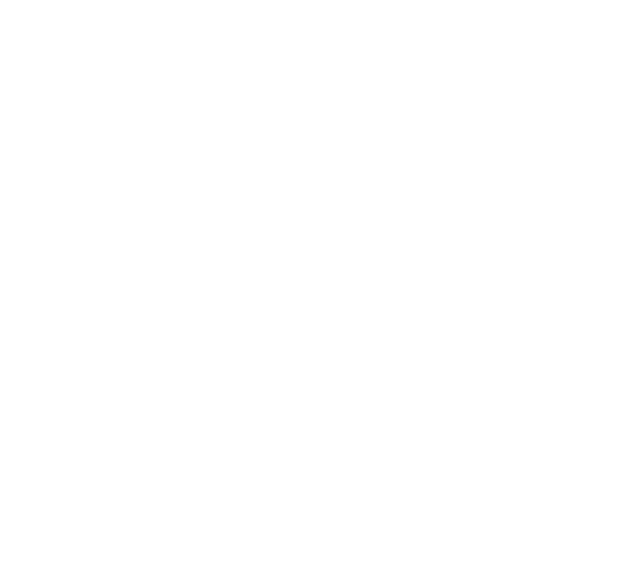
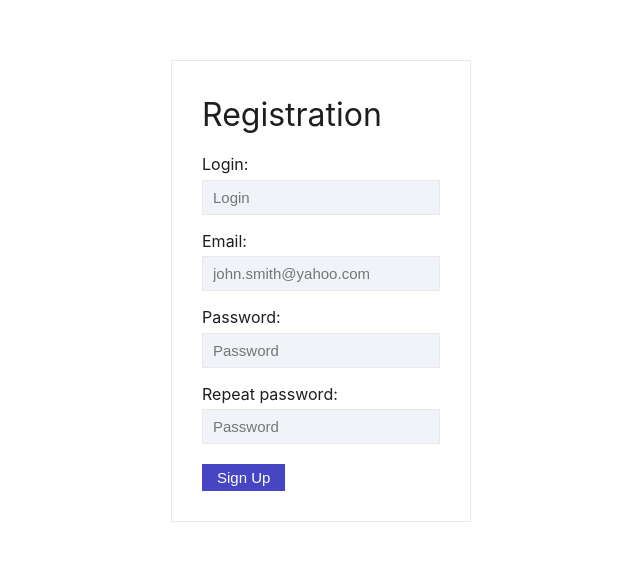
Before and after one commit to gerwld/coinchecker, a React (Create React App) app: page /register in a window 1280 px wide. Before the commit this address had no page. Shown: the part 109-670 px from the top of the page, without its empty margins (319-959 px from the left). Built offline with nearby package versions, Linux system fonts and the light colour scheme.

Commit message:
Add registration screen

```diff
--- a/src/App.js
+++ b/src/App.js
@@ -6,6 +6,7 @@
 import store from './redux/redux-store';
 import DashContainer from './components/Dashboard/DashContainer';
 import LoginContainer from './components/Login/LoginContainer';
+import RegContainer from './components/Login/Registration/RegContainer';
 
 function App() {
   return (
@@ -14,6 +15,7 @@
       <Route path="/" element={<MainContainer />} />
       <Route path="dashboard/*" element={<DashContainer />} />
       <Route path="login/*" element={<LoginContainer />} />
+      <Route path="register/*" element={<RegContainer />} />
       </Routes>
     </div>
   );
--- a/src/components/Login/Login.jsx
+++ b/src/components/Login/Login.jsx
@@ -1,18 +1,24 @@
 import React from 'react';
 import { Field, reduxForm } from 'redux-form';
 import s from './Login.module.css';
+import { NavLink } from 'react-router-dom';
 
 const Login = (props) => {
     return (
         <div className={s.login_content}>
             <div className={s.login_block}>
                 <LoginFormRedux handleSubmit={props.loginAction} />
+
+                <div className={s.more_links}>
+                    <NavLink to='/register'>Sign Up</NavLink>
+                    <NavLink to='forgot'>Forgot password?</NavLink>
+                </div>
             </div>
         </div>
     )
 }
 
-const LoginForm = ({handleSubmit}) => {
+const LoginForm = ({ handleSubmit }) => {
     return (
         <form onSubmit={handleSubmit}>
             <div className={s.login_field}>
--- a/src/components/Login/Login.module.css
+++ b/src/components/Login/Login.module.css
@@ -10,10 +10,17 @@
 
 .login_block {
     width: 300px;
+    padding: 30px 30px 10px;
+    border: var(--border-lightgray);
+}
+
+.register_block {
+    width: 300px;
     padding: 30px;
     border: var(--border-lightgray);
 }
 
+.register_block input,
 .login_block input {
     display: block;
     width: 100%;
@@ -37,3 +44,15 @@
     background-color: #4646c5;
     border: none;
 }
+
+.more_links a {
+    text-decoration: none;
+    margin-right: 20px;
+    color: rgb(27, 27, 187);
+}
+
+.more_links {
+    padding: 10px 0;
+    margin: 5px 0;
+    text-align: center;
+}
--- /dev/null
+++ b/src/components/Login/Registration/RegContainer.jsx
@@ -0,0 +1,17 @@
+import React from 'react';
+import Register from './Registration';
+
+
+class RegContainer extends React.Component {
+    regSubmit(e) {
+        e.preventDefault();
+        alert('registration');
+    }
+    render() {
+        return (
+            <Register regSubmit={this.regSubmit} />
+        )
+    }
+}
+
+export default RegContainer;
--- /dev/null
+++ b/src/components/Login/Registration/Registration.jsx
@@ -0,0 +1,66 @@
+import React from 'react';
+import { Field, reduxForm } from 'redux-form';
+import s from '../Login.module.css';
+
+const Register = (props) => {
+    return (
+        <div className={s.login_content}>
+            <div className={s.register_block}>
+                <h1>Registration</h1>
+                <RegisterFormRedux handleSubmit={props.regSubmit} />
+            </div>
+        </div>
+    )
+}
+
+const RegisterForm = ({handleSubmit}) => {
+    return (
+        <form onSubmit={handleSubmit}>
+             <div className={s.login_field}>
+                <label>Login:</label>
+                    <Field
+                        name="log_login"
+                        component="input"
+                        type="text"
+                        autoComplete="username"
+                        placeholder="Login"
+                    />
+            </div>
+            <div className={s.login_field}>
+                <label>Email:</label>
+                    <Field
+                        name="log_email"
+                        component="input"
+                        type="email"
+                        autoComplete="email"
+                        placeholder="john.smith@yahoo.com"
+                    />
+            </div>
+            <div className={s.login_field}>
+                <label>Password:</label>
+                    <Field
+                        name="log_password"
+                        component="input"
+                        type="password"
+                        autoComplete="new-password"
+                        placeholder="Password"
+                    />
+            </div>
+            <div className={s.login_field}>
+                <label>Repeat password:</label>
+                    <Field
+                        name="log_password2"
+                        component="input"
+                        type="password"
+                        autoComplete="new-password"
+                        placeholder="Password"
+                    />
+            </div>
+            <button type="submit" className={s.btn_login}>Sign Up</button>
+        </form>
+    )
+}
+
+const RegisterFormRedux = reduxForm({ form: 'registration' })(RegisterForm);
+
+export default Register;
```
Lines whose indentation alone changed are shown as unchanged.
